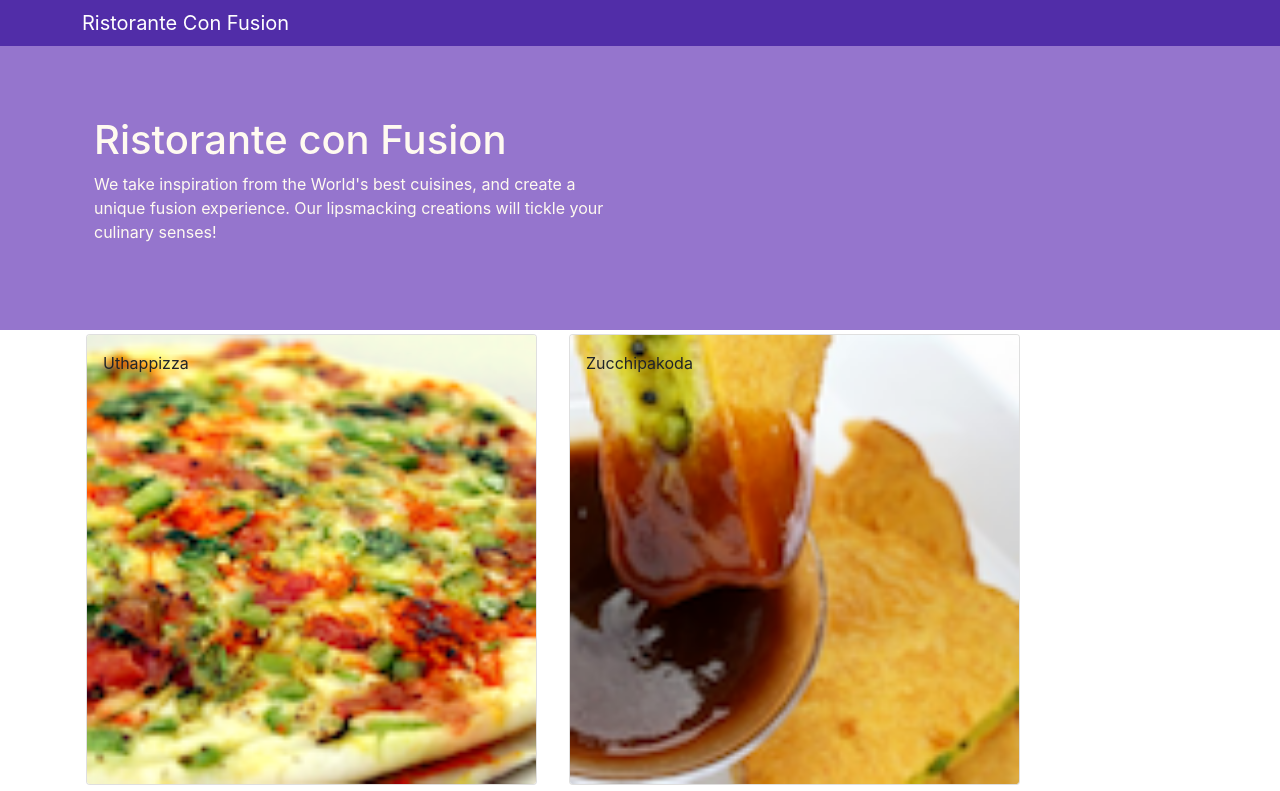
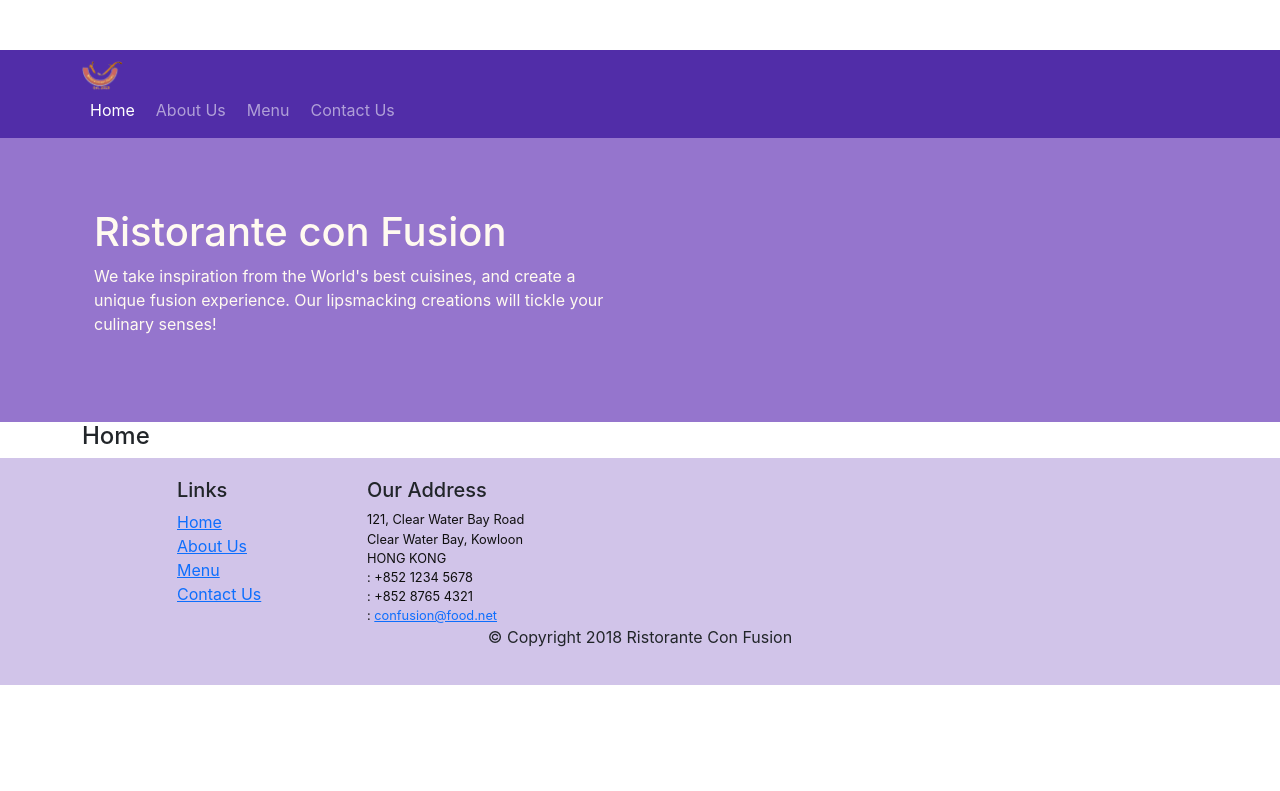
Before and after one commit to thankGodItsWednesday/psychic-invention, a React (Create React App) app: page /home in a window 1280 px wide. Shown: the top 791 px of the page. Built offline with nearby package versions, Linux system fonts and the light colour scheme; the HTML template or start-up script is replaced by a standard one.

Commit message:
React Router

```diff
--- a/package.json
+++ b/package.json
@@ -42,6 +42,7 @@
     "font-awesome": "^4.7.0",
     "moment": "^2.29.3",
     "react-popper": "^2.3.0",
+    "react-router-dom": "^6.3.0",
     "reactstrap": "^9.0.2"
   }
 }
--- a/src/App.css
+++ b/src/App.css
@@ -1,33 +1,71 @@
-.row-header{
-    margin:0px auto;
-    padding:0px auto;
-}
+.row-header {
+    margin: 0px auto;
+    padding: 0px 0px; }
 
-.row-content {
-    margin:0px auto;
-    padding: 50px 0px 50px 0px;
+  .row-content {
+    margin: 0px auto;
+    padding: 50px 0px;
     border-bottom: 1px ridge;
-    min-height:400px;
-}
+    min-height: 400px; }
 
-.footer{
+  .footer {
     background-color: #D1C4E9;
-    margin:0px auto;
-    padding: 20px 0px 20px 0px;
-}
-.fade {
-    padding:70px 30px 70px 30px;
-    margin:0px auto;
-    background: #9575CD ;
-    color:floralwhite;
-}
+    margin: 0px auto;
+    padding: 20px 0px; }
 
-address{
-    font-size:80%;
-    margin:0px;
-    color:#0f0f0f;
-}
+  .fade {
+    margin: 0px auto;
+    padding: 70px 30px;
+    background: #9575CD;
+    color: floralwhite; }
 
-.navbar-dark {
+  address {
+    font-size: 80%;
+    margin: 0px;
+    color: #0f0f0f; }
+
+  body {
+    padding: 50px 0px 0px 0px;
+    z-index: 0; }
+
+  .navbar-dark {
+    background-color: #512DA8; }
+
+  .tab-content {
+    border-left: 1px solid #ddd;
+    border-right: 1px solid #ddd;
+    border-bottom: 1px solid #ddd;
+    padding: 10px; }
+
+  .carousel {
+    background: #512DA8; }
+    .carousel .carousel-item {
+      height: 300px; }
+      .carousel .carousel-item img {
+        position: absolute;
+        top: 0;
+        left: 0;
+        min-height: 300px; }
+
+  #carouselButton {
+    right: 0px;
+    position: absolute;
+    bottom: 0px;
+    z-index: 1; }
+
+  .modal-header {
     background-color: #512DA8;
-}
+    color: floralwhite; }
+    .modal-header .close {
+      color: floralwhite; }
+
+  .modal-body {
+    background-color: #D1C4E9;
+    color: darkslateblue; }
+
+    .nav-item {
+        color: floralwhite;
+        padding-right: 5px;
+    }
+
+  /*# sourceMappingURL=styles.css.map */
--- a/src/App.js
+++ b/src/App.js
@@ -1,14 +1,19 @@
 import React, { Component } from 'react';
 import './App.css';
 import Main from './components/MainComponent';
+import { BrowserRouter } from 'react-router-dom';
 
 class App extends Component {
+
 render() {
     return (
-     <div className="App">
+      <BrowserRouter>
+        <div className='App'>
           <Main />
-      </div>
+        </div>
+      </BrowserRouter>
     );
   }
 }
+
 export default App;
--- a/src/components/FooterComponent.js
+++ b/src/components/FooterComponent.js
@@ -1,4 +1,5 @@
 import React from 'react';
+import { Link } from 'react-router-dom';
 
 function Footer(props) {
     return(
@@ -8,10 +9,10 @@ function Footer(props) {
                 <div className="col-4 offset-1 col-sm-2">
                     <h5>Links</h5>
                     <ul className="list-unstyled">
-                        <li><a href="#">Home</a></li>
-                        <li><a href="#">About</a></li>
-                        <li><a href="#">Menu</a></li>
-                        <li><a href="contactus.html">Contact</a></li>
+                        <li><Link to="/home">Home</Link></li>
+                        <li><Link to="/aboutus">About Us</Link></li>
+                        <li><Link to="/menu">Menu</Link></li>
+                        <li><Link to="/contactus">Contact Us</Link></li>
                     </ul>
                 </div>
                 <div className="col-7 col-sm-5">
--- a/src/components/HeaderComponent.js
+++ b/src/components/HeaderComponent.js
@@ -1,13 +1,53 @@
 import React, { Component } from 'react';
-import { Navbar, NavbarBrand, Fade } from 'reactstrap';
+import { Navbar, NavbarBrand, Fade, Nav, NavbarToggler, Collapse, NavItem } from 'reactstrap';
+import { NavLink } from 'react-router-dom';
 
 class Header extends Component {
+
+    constructor(props) {
+        super(props);
+        this.state = {
+            isNavOpen: true
+        };
+        this.toggleNav = this.toggleNav.bind(this);
+    }
+
+    toggleNav() {
+        this.setState({
+            isNavOpen: !this.state.isNavOpen
+        });
+    }
+
     render() {
         return(
-            <React.Fragment>
-             <Navbar dark>
+            <div>
+             <Navbar dark expand="md">
                     <div className="container">
-                        <NavbarBrand href="/">Ristorante Con Fusion</NavbarBrand>
+                        <NavbarToggler onClick={this.toggleNav} />
+                        <NavbarBrand className='mr-auto' href="/">
+                            <img src="assets/images/logo.png" height="30" width="41"
+                            alt="Ristorante Con Fusion" />
+                        </NavbarBrand>
+                        <Collapse isOpen={this.state.isNavOpen} navbar>
+                            <Nav navbar>
+                                <NavItem className='nav-item'>
+                                    <NavLink className="nav-link" to="/home"><span className='fa fa-home fa-lg'></span> Home
+                                    </NavLink>
+                                </NavItem>
+                                <NavItem className='nav-item'>
+                                    <NavLink className="nav-link" to="/aboutus"><span className='fa fa-info fa-lg'></span> About Us
+                                    </NavLink>
+                                </NavItem>
+                                <NavItem className='nav-item'>
+                                    <NavLink className="nav-link" to="/menu"><span className='fa fa-list fa-lg'></span> Menu
+                                    </NavLink>
+                                </NavItem>
+                                <NavItem className='nav-item'>
+                                    <NavLink className="nav-link" to="/contactus"><span className='fa fa-address-card fa-lg'></span> Contact Us
+                                    </NavLink>
+                                </NavItem>
+                            </Nav>
+                        </Collapse>
                     </div>
                 </Navbar>
                 <Fade>
@@ -20,10 +60,9 @@ class Header extends Component {
                     </div>
                 </div>
                 </Fade>
-
-            </React.Fragment>
+            </div>
         );
-    };
+    }
 }
 
-export default Header
+export default Header;
--- /dev/null
+++ b/src/components/HomeComponent.js
@@ -0,0 +1,11 @@
+import React from "react";
+
+function Home(props) {
+    return(
+        <div className="container">
+            <h4>Home</h4>
+        </div>
+    );
+}
+
+export default Home;
--- a/src/components/MainComponent.js
+++ b/src/components/MainComponent.js
@@ -1,32 +1,35 @@
 import React, { Component } from 'react';
+import Home from './HomeComponent';
 import Header from './HeaderComponent';
 import Footer from './FooterComponent';
 import Menu from './MenuComponent';
 import { DISHES } from '../shared/dishes';
-import DishDetail from './DishdetailComponent';
+import { Routes, Route, Navigate } from 'react-router-dom';
+
 
 class Main extends Component {
   constructor(props) {
     super(props);
     this.state = {
       dishes: DISHES,
-      selectedDish: null
     };
   }
 
-  onDishSelect(dishId) {
-    this.setState({ selectedDish: dishId});
+  render() {
+    const HomePage = () => {
+      return(
+        <Home />
+      );
     }
-
-  render() {
         return (
             <div>
-               <Header />
-               <Menu dishes={this.state.dishes}
-                    onClick={(dishId) => this.onDishSelect(dishId)} />
-                <DishDetail
-                    dish={this.state.dishes.filter((dish) => dish.id === this.state.selectedDish )[0]} />
-                <Footer />
+              <Header />
+              <Routes>
+                 <Route path="/home" element={ (HomePage)() } />
+                 <Route path="/menu" element={(() => <Menu dishes={this.state.dishes}/>)()} />
+                 <Route path="*" element={<Navigate replace to="/home" />} />
+              </Routes>
+              <Footer />
                </div>
     );
   }
--- a/src/components/MenuComponent.js
+++ b/src/components/MenuComponent.js
@@ -2,23 +2,26 @@ import React from 'react';
 import { Card, CardImg, CardImgOverlay,
     CardTitle } from 'reactstrap';
 
-    function RenderMenuItem({ dish, onClick }){
+    function RenderMenuItem(dish){
         return (
-            <Card key={dish.id} onClick={() => onClick(dish.id)}>
+            <div>
+            <Card key={dish.id}>
             <CardImg width="100%" src={dish.image} alt={dish.name} />
             <CardImgOverlay>
                 <CardTitle>{dish.name}</CardTitle>
             </CardImgOverlay>
           </Card>
+          </div>
         );
     }
 
     const Menu = (props) => {
 
-        const menu = props.dishes.map((dish) => {
+        const dishArray = Array.from(props.dishes);
+        const menu = dishArray.map((dish) => {
             return (
               <div key= {dish.id} className="col-12 col-md-5 m-1">
-                  <RenderMenuItem dish={dish} onClick={props.onClick} />
+                  {RenderMenuItem(dish)};
               </div>
             );
         });
```
Also changed, not shown: 1 other file (tests, documents, lock files or other folders).
